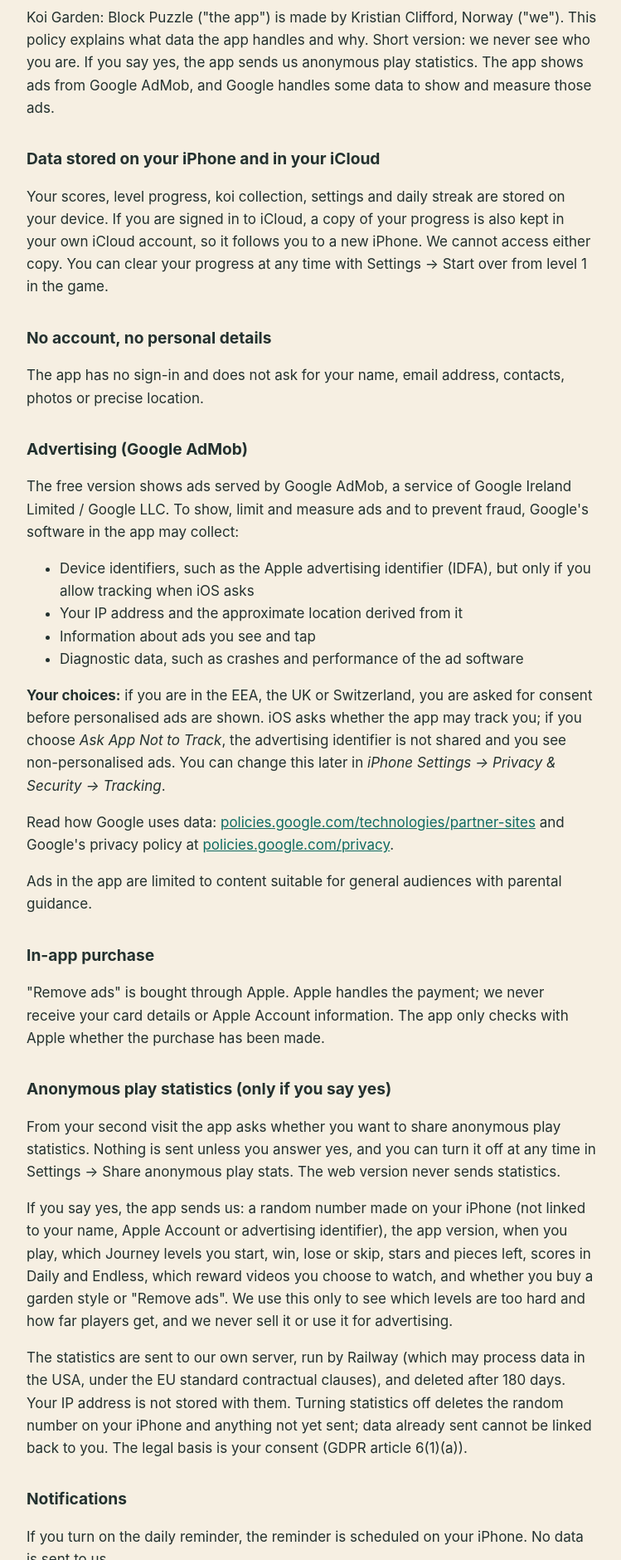
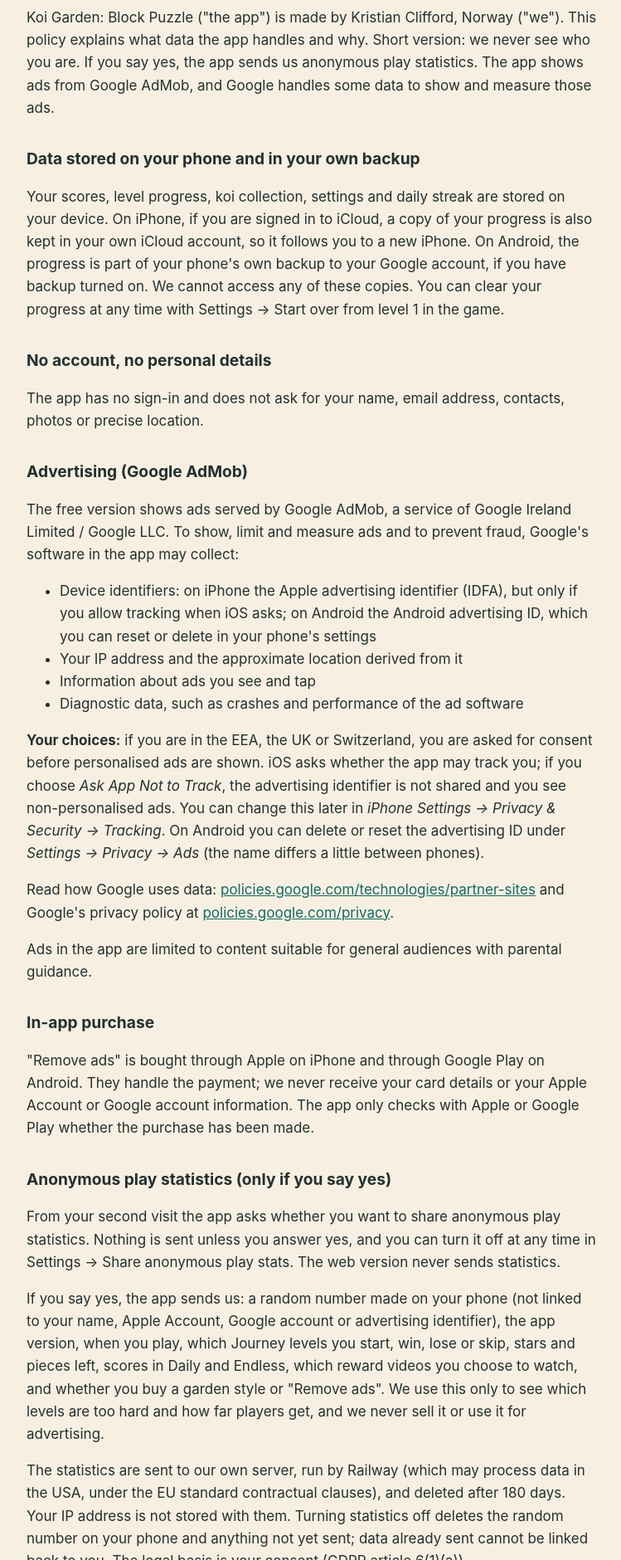
Before and after one commit to Kricliff/kricliff.github.io, a plain HTML site: page koi-garden/privacy.html in a window 1280 px wide. Shown: the part 128-2008 px from the top of the page at 83% size, without its empty margins (264-1013 px from the left). Drawn offline with Linux system fonts and the light colour scheme.

Commit message:
Koi Garden: personvern og support dekker også Android-appen (Google Play)
Co-Authored-By: Claude Opus 5.5 <noreply@anthropic.com>
Claude-Session: https://claude.ai/code/session_015aH6A7tD42QexzbTubkj6z

```diff
--- a/koi-garden/privacy.html
+++ b/koi-garden/privacy.html
@@ -12,14 +12,14 @@
     <img src="icon.png" alt="">
     <div>
       <h1>Privacy policy</h1>
-      <p class="muted" style="margin:0">Koi Garden: Block Puzzle · Last updated 26 October 2026</p>
+      <p class="muted" style="margin:0">Koi Garden: Block Puzzle · Last updated 13 November 2026</p>
     </div>
   </header>
 
   <p>Koi Garden: Block Puzzle ("the app") is made by Kristian Clifford, Norway ("we"). This policy explains what data the app handles and why. Short version: we never see who you are. If you say yes, the app sends us anonymous play statistics. The app shows ads from Google AdMob, and Google handles some data to show and measure those ads.</p>
 
-  <h2>Data stored on your iPhone and in your iCloud</h2>
-  <p>Your scores, level progress, koi collection, settings and daily streak are stored on your device. If you are signed in to iCloud, a copy of your progress is also kept in your own iCloud account, so it follows you to a new iPhone. We cannot access either copy. You can clear your progress at any time with Settings → Start over from level 1 in the game.</p>
+  <h2>Data stored on your phone and in your own backup</h2>
+  <p>Your scores, level progress, koi collection, settings and daily streak are stored on your device. On iPhone, if you are signed in to iCloud, a copy of your progress is also kept in your own iCloud account, so it follows you to a new iPhone. On Android, the progress is part of your phone's own backup to your Google account, if you have backup turned on. We cannot access any of these copies. You can clear your progress at any time with Settings → Start over from level 1 in the game.</p>
 
   <h2>No account, no personal details</h2>
   <p>The app has no sign-in and does not ask for your name, email address, contacts, photos or precise location.</p>
@@ -27,25 +27,25 @@
   <h2>Advertising (Google AdMob)</h2>
   <p>The free version shows ads served by Google AdMob, a service of Google Ireland Limited / Google LLC. To show, limit and measure ads and to prevent fraud, Google's software in the app may collect:</p>
   <ul>
-    <li>Device identifiers, such as the Apple advertising identifier (IDFA), but only if you allow tracking when iOS asks</li>
+    <li>Device identifiers: on iPhone the Apple advertising identifier (IDFA), but only if you allow tracking when iOS asks; on Android the Android advertising ID, which you can reset or delete in your phone's settings</li>
     <li>Your IP address and the approximate location derived from it</li>
     <li>Information about ads you see and tap</li>
     <li>Diagnostic data, such as crashes and performance of the ad software</li>
   </ul>
-  <p><strong>Your choices:</strong> if you are in the EEA, the UK or Switzerland, you are asked for consent before personalised ads are shown. iOS asks whether the app may track you; if you choose <em>Ask App Not to Track</em>, the advertising identifier is not shared and you see non-personalised ads. You can change this later in <em>iPhone Settings → Privacy &amp; Security → Tracking</em>.</p>
+  <p><strong>Your choices:</strong> if you are in the EEA, the UK or Switzerland, you are asked for consent before personalised ads are shown. iOS asks whether the app may track you; if you choose <em>Ask App Not to Track</em>, the advertising identifier is not shared and you see non-personalised ads. You can change this later in <em>iPhone Settings → Privacy &amp; Security → Tracking</em>. On Android you can delete or reset the advertising ID under <em>Settings → Privacy → Ads</em> (the name differs a little between phones).</p>
   <p>Read how Google uses data: <a href="https://policies.google.com/technologies/partner-sites">policies.google.com/technologies/partner-sites</a> and Google's privacy policy at <a href="https://policies.google.com/privacy">policies.google.com/privacy</a>.</p>
   <p>Ads in the app are limited to content suitable for general audiences with parental guidance.</p>
 
   <h2>In-app purchase</h2>
-  <p>"Remove ads" is bought through Apple. Apple handles the payment; we never receive your card details or Apple Account information. The app only checks with Apple whether the purchase has been made.</p>
+  <p>"Remove ads" is bought through Apple on iPhone and through Google Play on Android. They handle the payment; we never receive your card details or your Apple Account or Google account information. The app only checks with Apple or Google Play whether the purchase has been made.</p>
 
   <h2>Anonymous play statistics (only if you say yes)</h2>
   <p>From your second visit the app asks whether you want to share anonymous play statistics. Nothing is sent unless you answer yes, and you can turn it off at any time in Settings → Share anonymous play stats. The web version never sends statistics.</p>
-  <p>If you say yes, the app sends us: a random number made on your iPhone (not linked to your name, Apple Account or advertising identifier), the app version, when you play, which Journey levels you start, win, lose or skip, stars and pieces left, scores in Daily and Endless, which reward videos you choose to watch, and whether you buy a garden style or "Remove ads". We use this only to see which levels are too hard and how far players get, and we never sell it or use it for advertising.</p>
-  <p>The statistics are sent to our own server, run by Railway (which may process data in the USA, under the EU standard contractual clauses), and deleted after 180 days. Your IP address is not stored with them. Turning statistics off deletes the random number on your iPhone and anything not yet sent; data already sent cannot be linked back to you. The legal basis is your consent (GDPR article 6(1)(a)).</p>
+  <p>If you say yes, the app sends us: a random number made on your phone (not linked to your name, Apple Account, Google account or advertising identifier), the app version, when you play, which Journey levels you start, win, lose or skip, stars and pieces left, scores in Daily and Endless, which reward videos you choose to watch, and whether you buy a garden style or "Remove ads". We use this only to see which levels are too hard and how far players get, and we never sell it or use it for advertising.</p>
+  <p>The statistics are sent to our own server, run by Railway (which may process data in the USA, under the EU standard contractual clauses), and deleted after 180 days. Your IP address is not stored with them. Turning statistics off deletes the random number on your phone and anything not yet sent; data already sent cannot be linked back to you. The legal basis is your consent (GDPR article 6(1)(a)).</p>
 
   <h2>Notifications</h2>
-  <p>If you turn on the daily reminder, the reminder is scheduled on your iPhone. No data is sent to us.</p>
+  <p>If you turn on the daily reminder, the reminder is scheduled on your phone. No data is sent to us.</p>
 
   <h2>Children</h2>
   <p>The app is not directed at children under 13, and we do not knowingly collect personal information from children.</p>
```
Also changed, not shown: koi-garden/support.html (+6 -5 lines).
